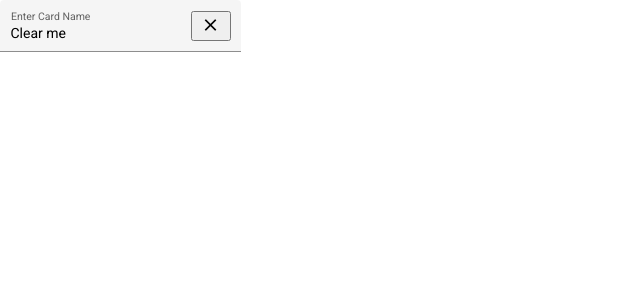
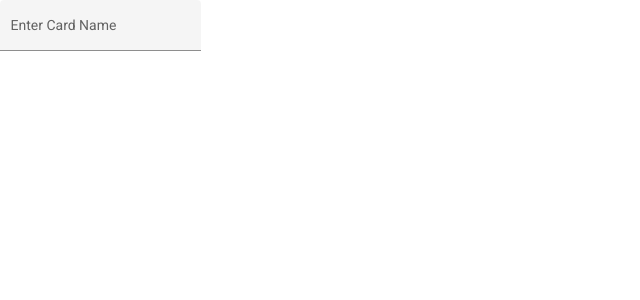
Before and after one commit to Conn0r121/card-search-frontend, an Angular app: page / in a window 1280 px wide. Shown: the top 300 px of the page, without its empty margins (0-640 px from the left). Built offline with nearby package versions, Linux system fonts and the light colour scheme.

Commit message:
Working Exact Match Search

```diff
--- a/src/app/home/home.component.html
+++ b/src/app/home/home.component.html
@@ -1,7 +1,10 @@
-<mat-form-field class="example-form-field" appearance="fill">
+<mat-form-field class="main-search-bar" appearance="fill">
     <mat-label>Enter Card Name</mat-label>
-    <input matInput type="text" [(ngModel)]="value">
-    <button *ngIf="value" matSuffix mat-icon-button aria-label="Clear" (click)="value=''">
+    <input matInput type="text" [(ngModel)]="searchValue">
+    <button *ngIf="searchValue" matSuffix mat-icon-button aria-label="Clear" (click)="clearSearchValue()">
       <mat-icon>close</mat-icon>
     </button>
+    <button *ngIf="searchValue" matSuffix mat-icon-button aria-label="Search" (click)="search()">
+        <mat-icon>search</mat-icon>
+      </button>
   </mat-form-field>
--- a/src/app/home/home.component.ts
+++ b/src/app/home/home.component.ts
@@ -7,12 +7,20 @@ import { SearchService } from '../services/search.service';
   styleUrls: ['./home.component.css']
 })
 export class HomeComponent implements OnInit {
-  value = 'Clear me';
+  searchValue = '';
   constructor(private _searchService: SearchService) { }
 
   ngOnInit(): void {
   }
 
+  public search(): void {
+    this._searchService.defaultSearch(this.searchValue);
+  }
+
+  public clearSearchValue(): void {
+    this.searchValue = '';
+  }
+
 
 
 }
--- a/src/app/services/search.service.ts
+++ b/src/app/services/search.service.ts
@@ -9,6 +9,6 @@ export class SearchService {
   constructor(private _router: Router) { }
 
   public defaultSearch(searchValue: String) {
-    this._router.navigate(['/card', {name: searchValue}]);
+    this._router.navigate(['/card'], { queryParams: { name: searchValue } });
   }
 }
```
